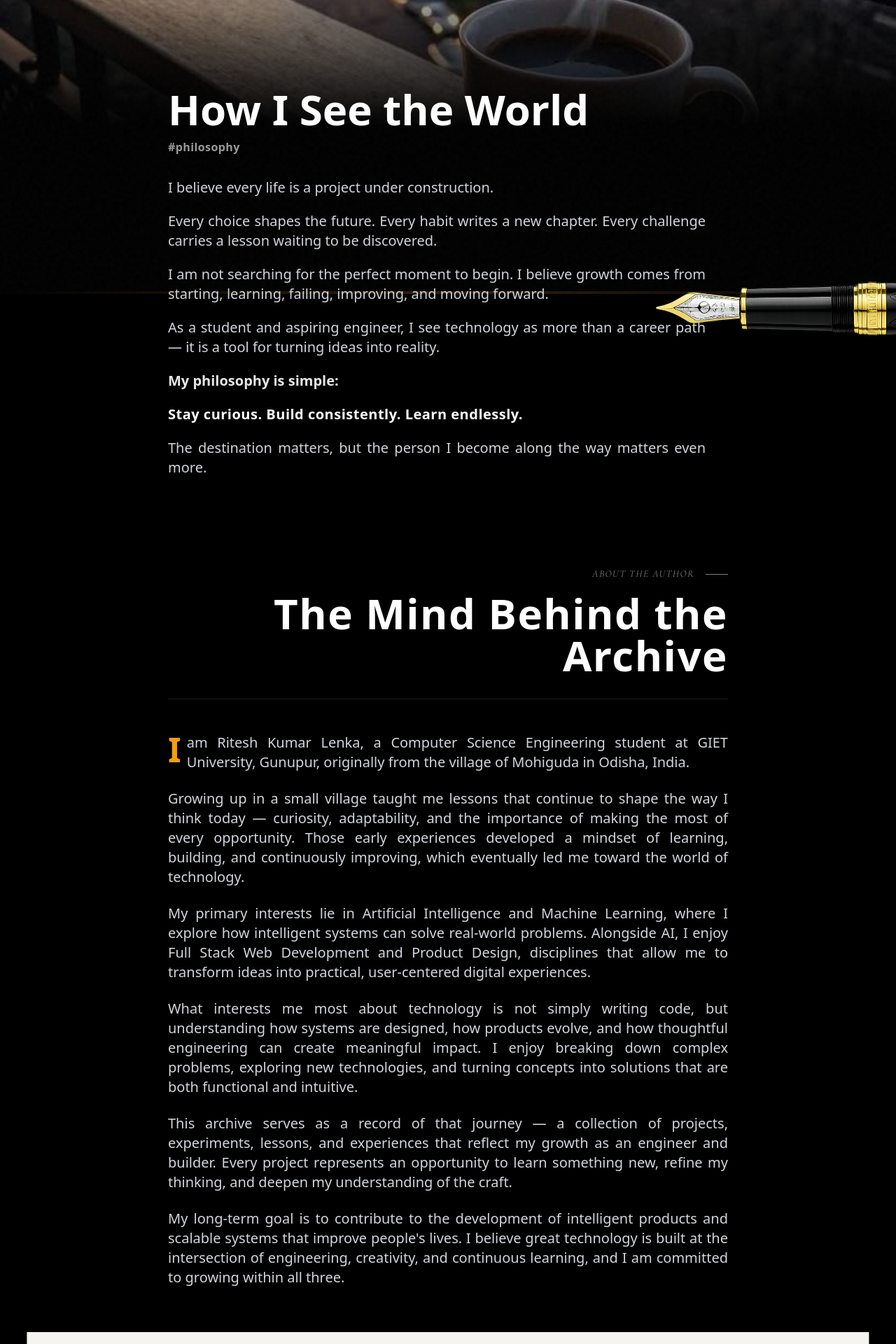
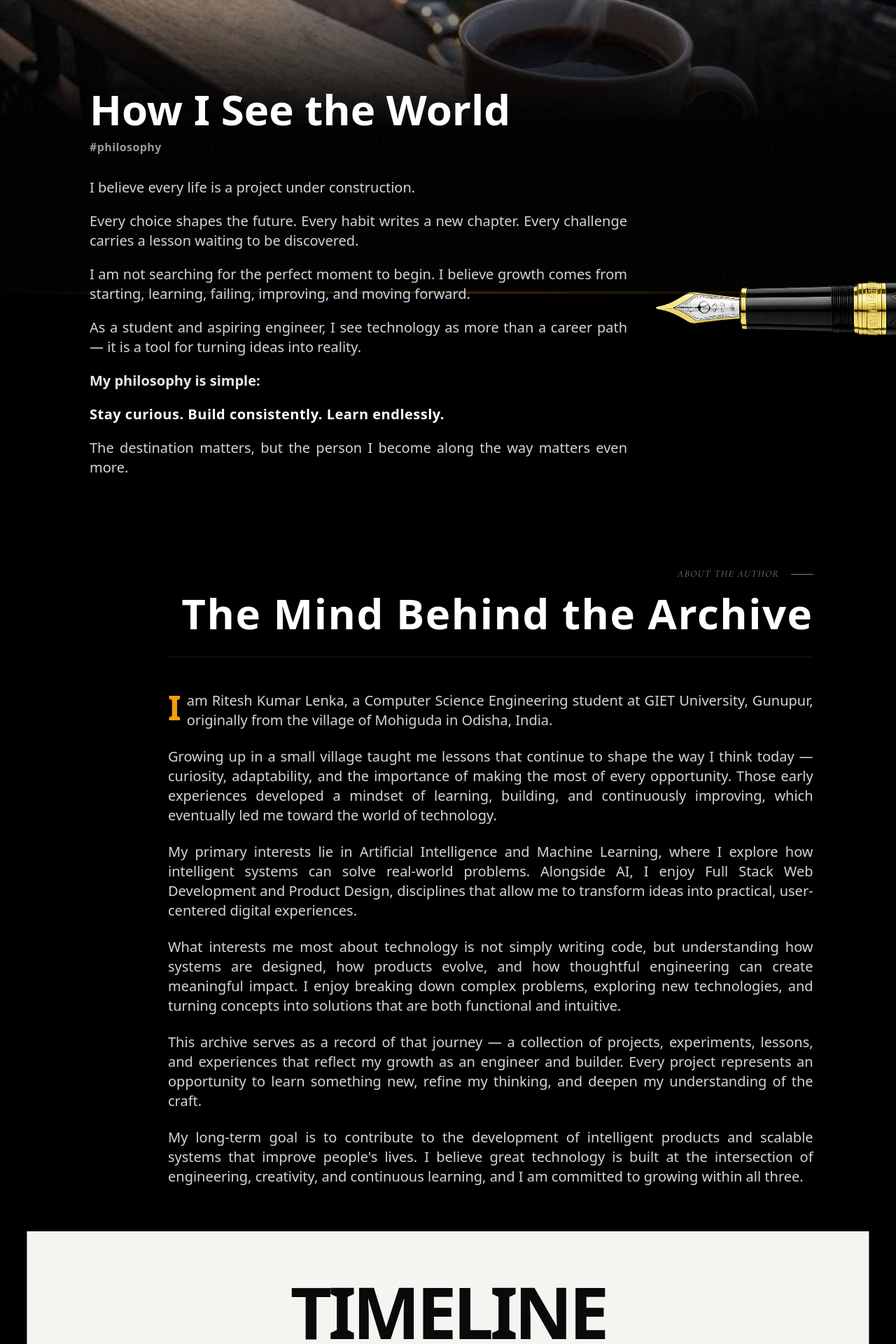
Before and after one commit to riteshkumarlenka2005/MyPortfolio, a React (Vite) app: page /about in a window 1280 px wide. Shown: the part 380-2300 px from the top of the page at 70% size. Built offline with nearby package versions, Linux system fonts and the light colour scheme.

Commit message:
About page: adjust philosophy and mind sections layout for desktop view

```diff
--- a/pages/AboutPage.tsx
+++ b/pages/AboutPage.tsx
@@ -184,7 +184,7 @@ export const AboutPage: React.FC = () => {
                 <div className="relative w-full">
                     <AnimatedPen />
                     {/* Philosophy Section */}
-                    <section className="mb-24 mt-16 relative z-10 w-full max-w-3xl text-left mr-auto">
+                    <section className="mb-24 mt-16 relative z-10 w-full max-w-3xl text-left mr-auto md:-ml-16 lg:-ml-28">
                         <div className="mb-8">
                             <h2 className="font-sans text-4xl sm:text-5xl md:text-6xl font-bold text-white mb-3">
                                 How I See the World
@@ -205,7 +205,7 @@ export const AboutPage: React.FC = () => {
                     </section>
                 </div>
 
-                <div className="w-full ml-auto mr-0 mt-32">
+                <div className="w-full ml-auto mr-0 mt-32 md:w-[68vw] lg:w-[72vw] md:ml-auto md:mr-6 lg:mr-10">
                     {/* Page Title - Understated */}
                     <header className="mb-12 border-b border-white/10 pb-8 flex flex-col items-end text-right">
                         <div className="flex items-center gap-4 mb-4 opacity-50 justify-end">
```
